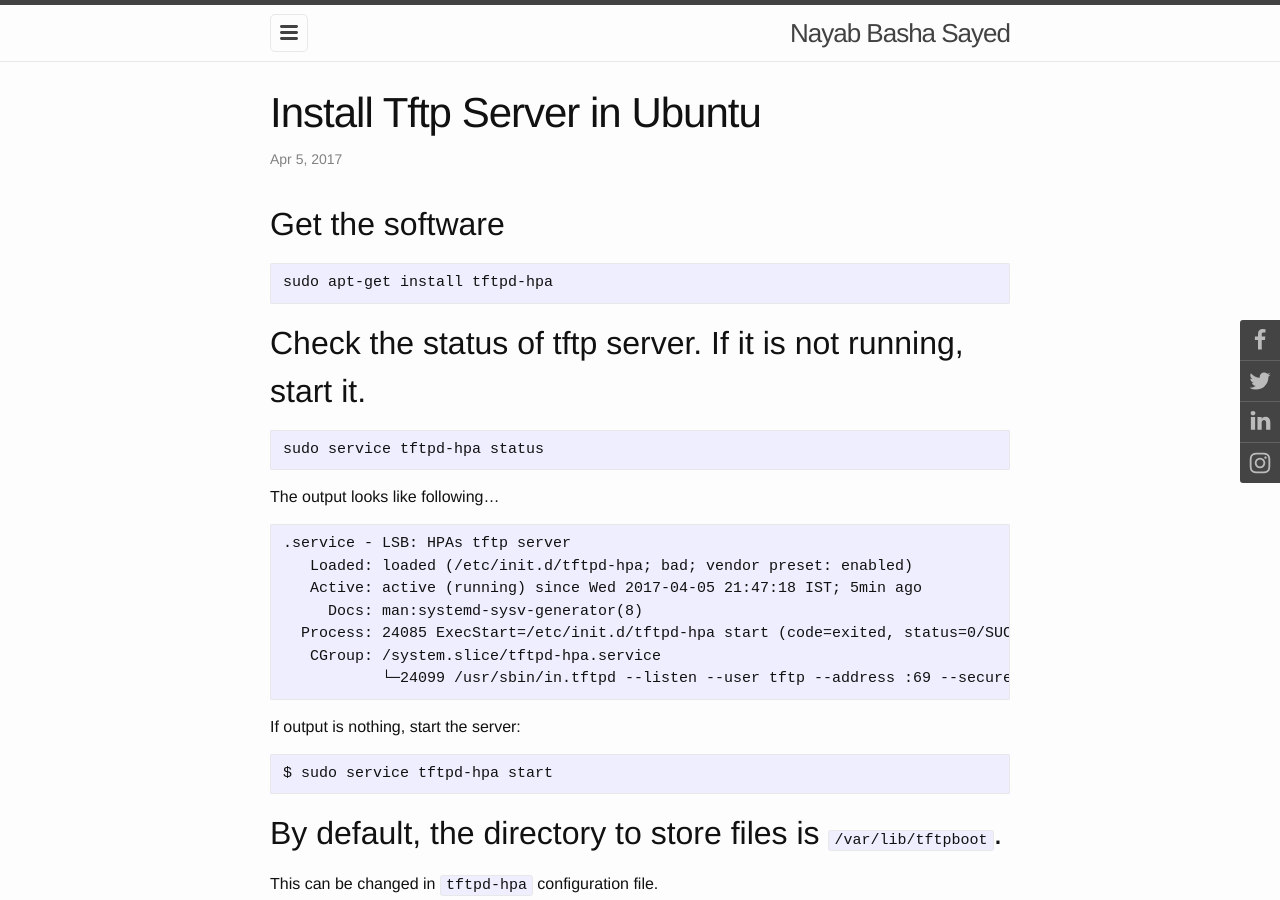
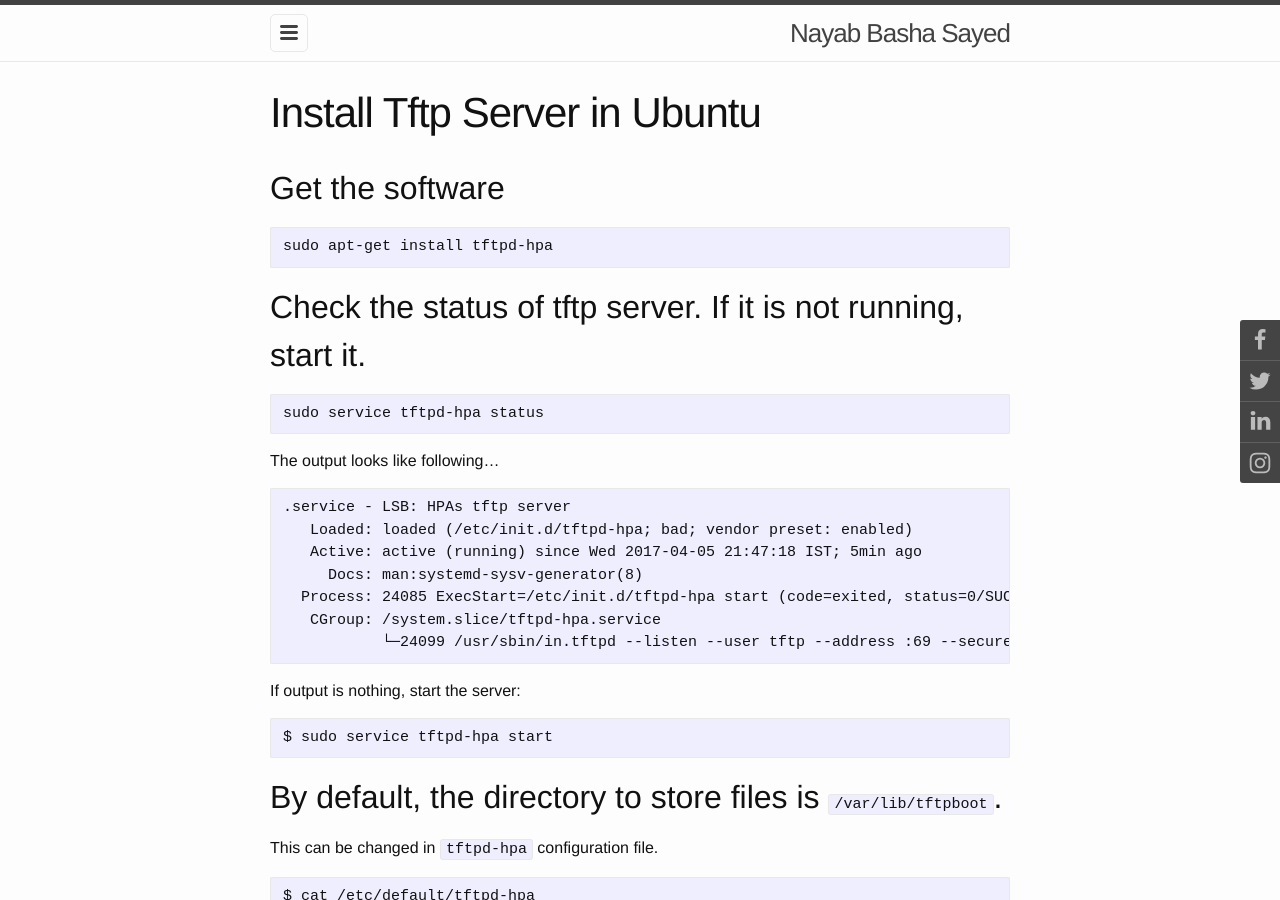
Before and after one commit to itsnayabsd/website, a Jekyll site: the page built from _posts/linux/2017-04-05-install-tftpserver.md, in a window 1280 px wide and 900 px high. Built offline with Jekyll 4.4.1, drawn with Linux system fonts in a browser that asks for light colours; comment, search, counter and statistics services are not loaded.

Commit message:
Modified head.html

```diff
--- a/_includes/head.html
+++ b/_includes/head.html
@@ -3,27 +3,14 @@
   <meta http-equiv="X-UA-Compatible" content="IE=edge">
   <meta name="viewport" content="width=device-width, initial-scale=1">
 
-{% if page.image %}
-<meta property="og:title" content="{% if page.title %}{{ page.title | escape }}{% else %}{{ site.title | escape }}{% endif %}">
-<meta property="og:description" content="{{ page.excerpt | default: site.description | strip_html | normalize_whitespace | truncate: 260 | escape }}">
-<meta property="og:image" content="{{site.url}}{{page.image}}">
-<meta property="og:url" content="{{ page.url | replace:'index.html','' | absolute_url }}">
-{% endif %}
   <title>{% if page.title %}
 	  		{{ page.title | escape }}
 		{% else %}
 			{{ site.title | escape }}
 		{% endif %}
   </title>
-  <meta name="description" content="{{ page.excerpt | default: site.description | strip_html | normalize_whitespace | truncate: 160 | escape }}">
-  <meta name="twitter:card" content="summary">
-  <meta name="twitter:description" content="{{ page.excerpt | default: site.description | strip_html | normalize_whitespace | truncate: 160 | escape }}">
-  <meta name="twitter:title" content="{% if page.title %}{{ page.title | escape }}{% else %}{{ site.title | escape }}{% endif %}">
-  <meta name="keywords" content="{{ page.keywords }}">
-  <meta name="twitter:image" content="{{ site.url }}{{ page.image }}">
 
   <link rel="stylesheet" href="{{ "/assets/main.css" | relative_url }}">
-  <link rel="canonical" href="{{ page.url | replace:'index.html','' | absolute_url }}">
   <link rel="alternate" type="application/rss+xml" title="{{ site.title | escape }}" href="{{ "/feed.xml" | relative_url }}">
 
   {% if jekyll.environment == 'production' and page.google_adsense %}
@@ -79,5 +66,5 @@
 	  margin-top: 20px;
   }
   </style>
-  {% seo %}
+	  {% seo %}
 </head>
--- a/_layouts/post.html
+++ b/_layouts/post.html
@@ -1,14 +1,13 @@
 ---
 layout: default
 ---
-<article class="post" itemscope itemtype="http://schema.org/BlogPosting">
+<article class="post">
 
   <header class="post-header">
-    <h1 class="post-title" itemprop="name headline">{{ page.title | escape }}</h1>
-    <p class="post-meta"><time datetime="{{ page.date | date_to_xmlschema }}" itemprop="datePublished">{{ page.date | date: "%b %-d, %Y" }}</time>{% if page.author %} • <span itemprop="author" itemscope itemtype="http://schema.org/Person"><span itemprop="name">{{ page.author }}</span></span>{% endif %}</p>
+    <h1 class="post-title">{{ page.title | escape }}</h1>
   </header>
 
-  <div class="post-content" itemprop="articleBody">
+  <div class="post-content">
 {% if page.toc %}
     <h2> Table of Contents</h2>
     {{ content | toc}}
```
Also changed, not shown: _includes/header.html (+0 -9 lines).
